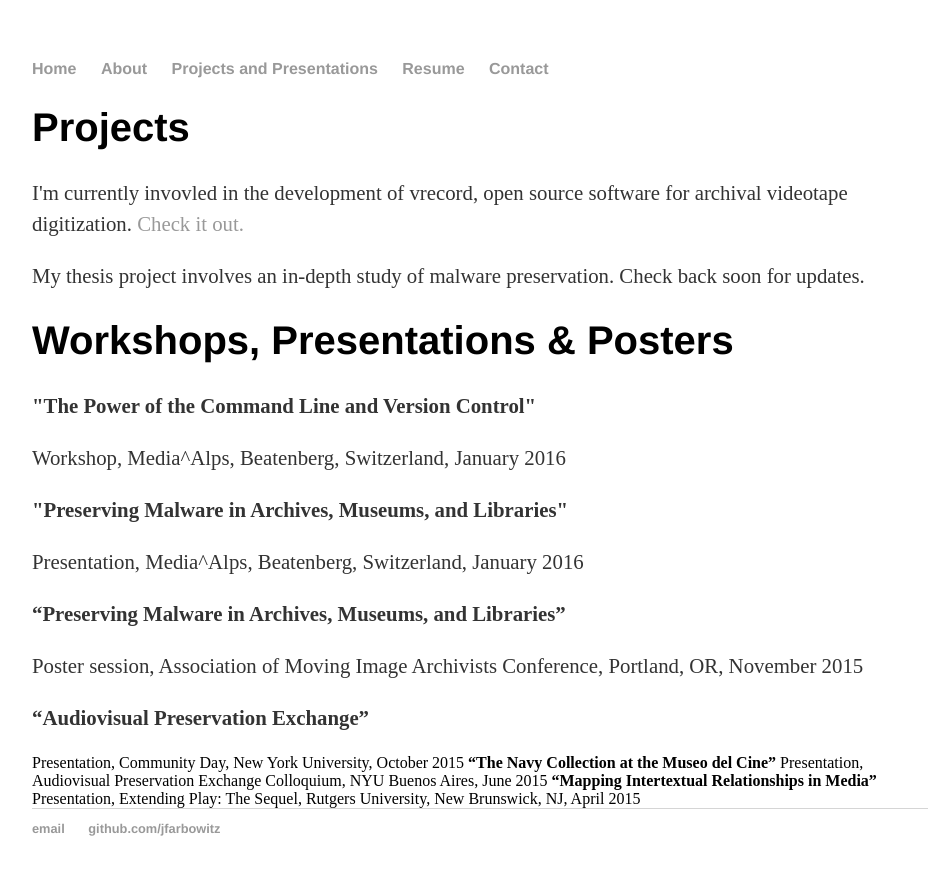
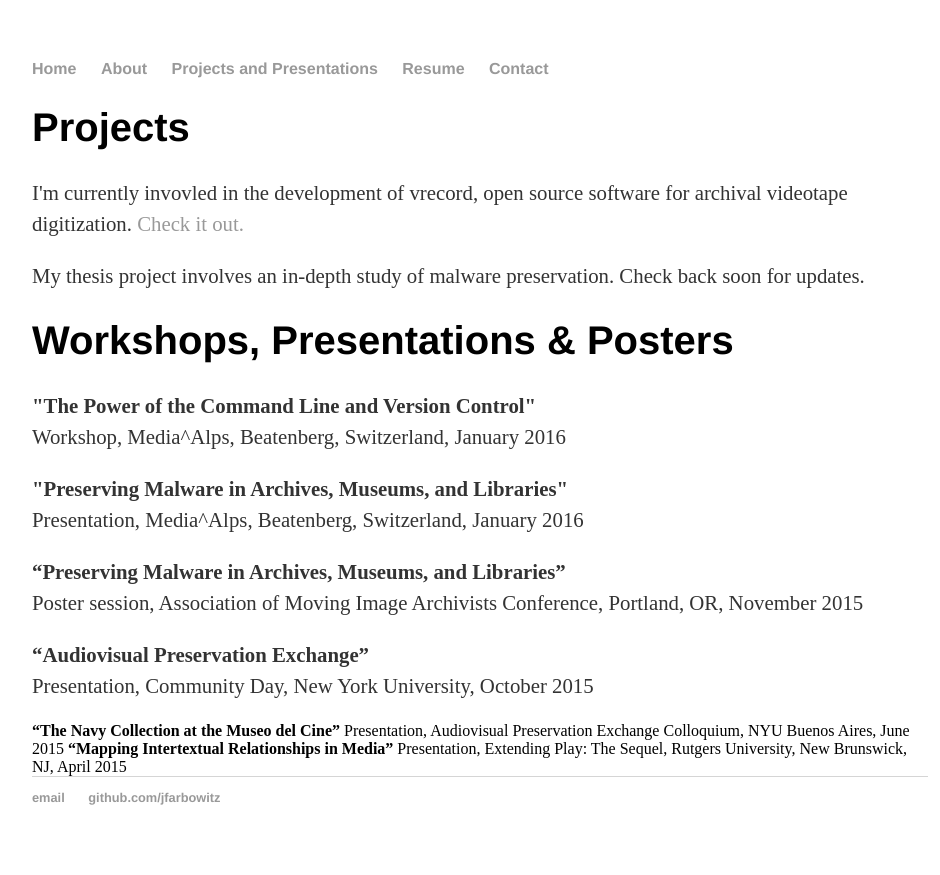
Before and after one commit to jfarbowitz/jfarbowitz.github.io, a Jekyll site: the page built from projects/index.html, in a window 1280 px wide. Shown: the top 875 px of the page, without its empty margins (160-1100 px from the left). Built offline with Jekyll 4.4.1, drawn with Linux system fonts in a browser that asks for light colours.

```diff
--- a/projects/index.html
+++ b/projects/index.html
@@ -11,14 +11,14 @@ title: Projects and Presentations
 	</div>
 	<div class="presentations">
 	  <h1>Workshops, Presentations &amp; Posters</h1>
-	  <p><strong>"The Power of the Command Line and Version Control"</strong></p>
-	  <p>Workshop, Media^Alps, Beatenberg, Switzerland, January 2016</p>
-	  <p><strong>"Preserving Malware in Archives, Museums, and Libraries"</strong></p>
-	  <p>Presentation, Media^Alps, Beatenberg, Switzerland, January 2016</p>
-	  <p><strong>“Preserving Malware in Archives, Museums, and Libraries”</strong></p>
-	  <p>Poster session, Association of Moving Image Archivists Conference, Portland, OR, November 2015</p>
-<p><strong>“Audiovisual Preservation Exchange”</strong></p>
-Presentation, Community Day, New York University, October 2015
+	  <p><strong>"The Power of the Command Line and Version Control"</strong><br>
+	  Workshop, Media^Alps, Beatenberg, Switzerland, January 2016</p>
+	  <p><strong>"Preserving Malware in Archives, Museums, and Libraries"</strong><br>
+	  Presentation, Media^Alps, Beatenberg, Switzerland, January 2016</p>
+	  <p><strong>“Preserving Malware in Archives, Museums, and Libraries”</strong><br>
+	  Poster session, Association of Moving Image Archivists Conference, Portland, OR, November 2015</p>
+<p><strong>“Audiovisual Preservation Exchange”</strong><br>
+Presentation, Community Day, New York University, October 2015</p>
 <strong>“The Navy Collection at the Museo del Cine”</strong>
 Presentation, Audiovisual Preservation Exchange Colloquium, NYU Buenos Aires, June 2015
 <strong>“Mapping Intertextual Relationships in Media”</strong>
```
